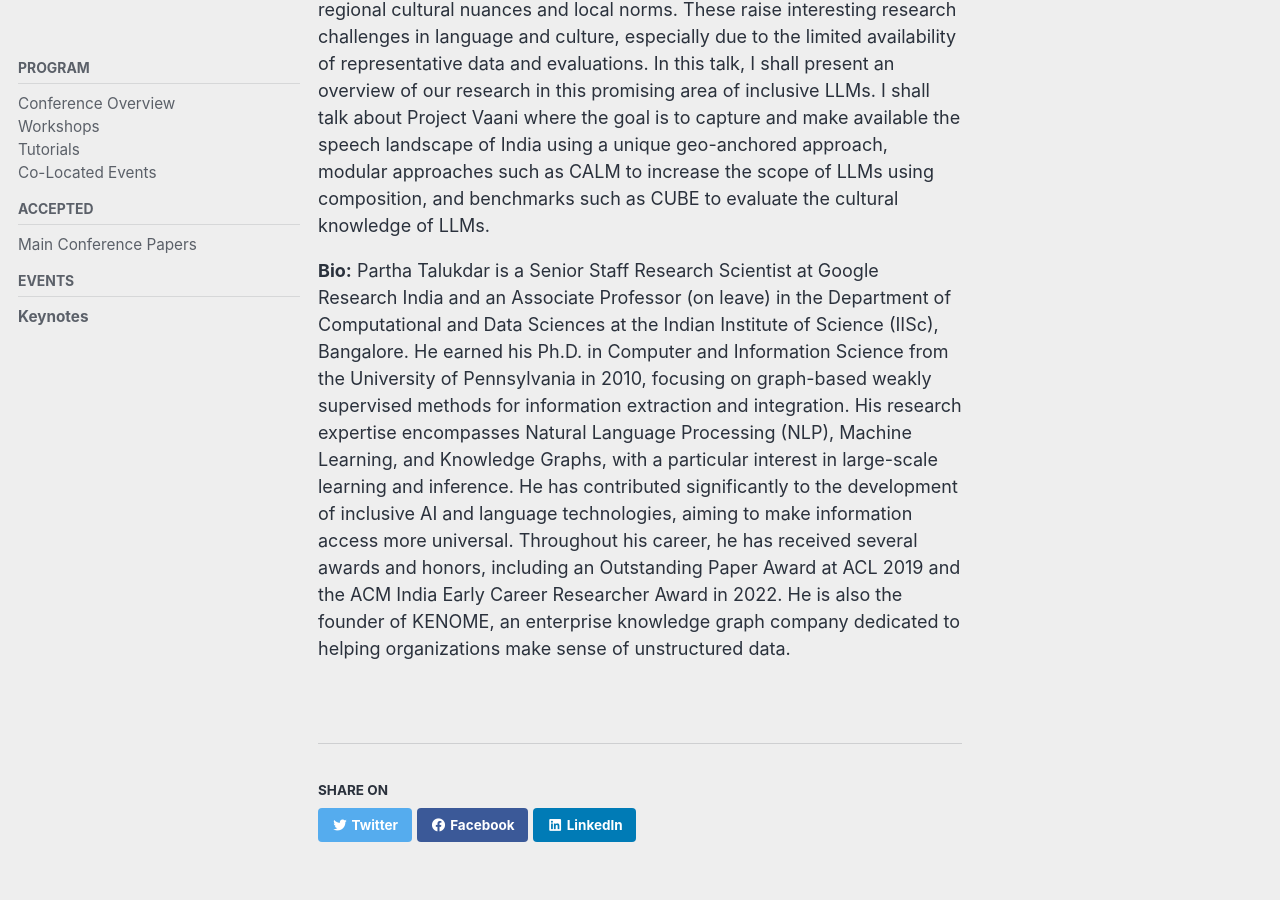
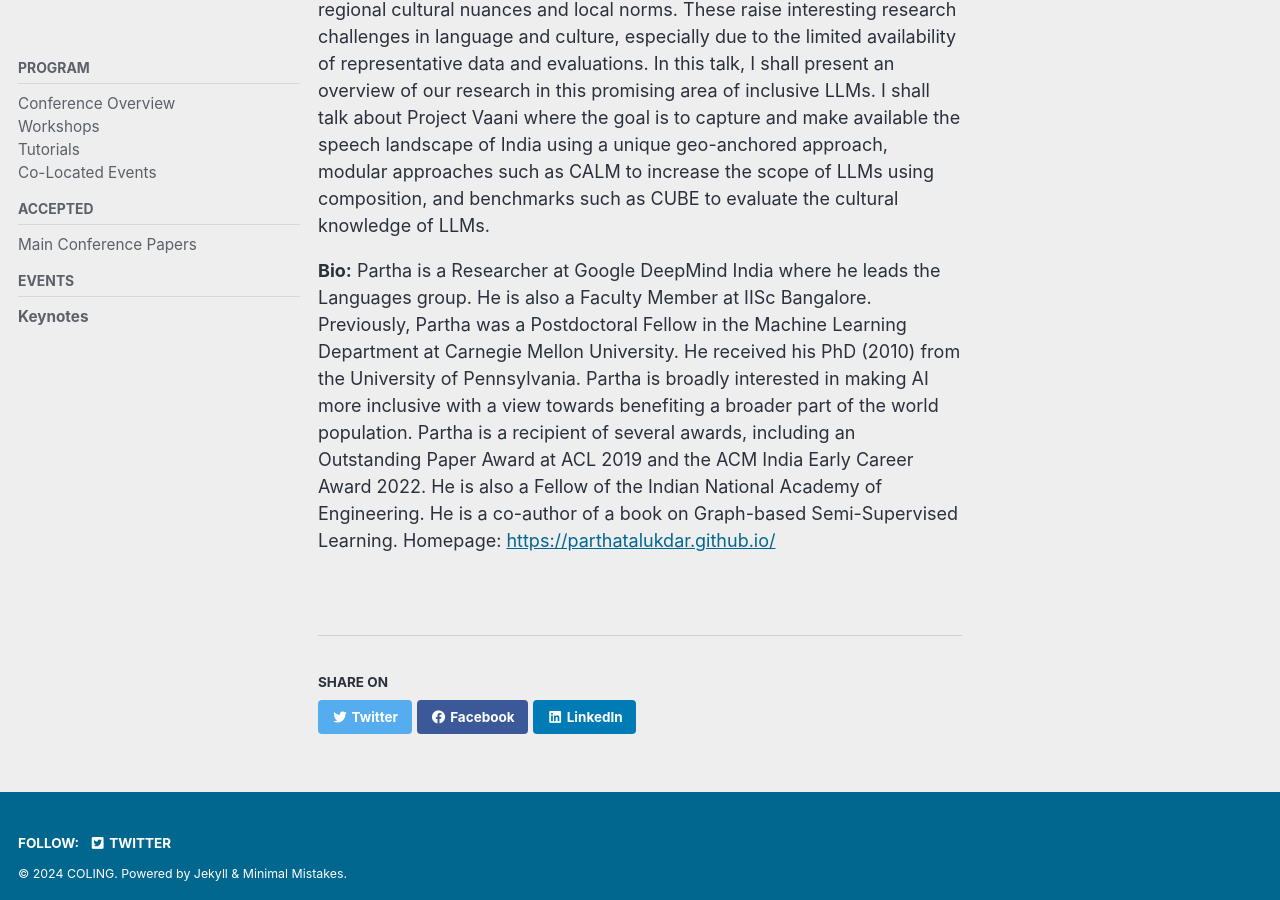
Before and after one commit to hasaniqbal777/coling-2025, a Jekyll site: the page built from _pages/program/keynotes.md, in a window 1280 px wide and 900 px high, scrolled down 3847 px. Built offline with Jekyll 4.4.1, drawn with Linux system fonts in a browser that asks for light colours; cached includes are drawn as plain includes.

Commit message:
Updated Bio for Partha

```diff
--- a/_pages/program/keynotes.md
+++ b/_pages/program/keynotes.md
@@ -45,4 +45,4 @@ Katrin Erk is a Professor of Linguistics and Computer Science at the University
 
 **Abstract:** Large Language Models (LLMs) have seen tremendous progress over the last few years with increasing adoption across the globe. Even though there are more than 7000 languages in the world, LLMs are currently usable in only a handful of them. Moreover, as LLMs get used across geographies, there is a need for them to become adaptive to regional cultural nuances and local norms. These raise interesting research challenges in language and culture, especially due to the limited availability of representative data and evaluations. In this talk, I shall present an overview of our research in this promising area of inclusive LLMs. I shall talk about Project Vaani where the goal is to capture and make available the speech landscape of India using a unique geo-anchored approach, modular approaches such as CALM to increase the scope of LLMs using composition, and benchmarks such as CUBE to evaluate the cultural knowledge of LLMs.
 
-**Bio:** Partha Talukdar is a Senior Staff Research Scientist at Google Research India and an Associate Professor (on leave) in the Department of Computational and Data Sciences at the Indian Institute of Science (IISc), Bangalore. He earned his Ph.D. in Computer and Information Science from the University of Pennsylvania in 2010, focusing on graph-based weakly supervised methods for information extraction and integration. His research expertise encompasses Natural Language Processing (NLP), Machine Learning, and Knowledge Graphs, with a particular interest in large-scale learning and inference. He has contributed significantly to the development of inclusive AI and language technologies, aiming to make information access more universal. Throughout his career, he has received several awards and honors, including an Outstanding Paper Award at ACL 2019 and the ACM India Early Career Researcher Award in 2022. He is also the founder of KENOME, an enterprise knowledge graph company dedicated to helping organizations make sense of unstructured data.
+**Bio:** Partha is a Researcher at Google DeepMind India where he leads the Languages group. He is also a Faculty Member at IISc Bangalore. Previously, Partha was a Postdoctoral Fellow in the Machine Learning Department at Carnegie Mellon University. He received his PhD (2010) from the University of Pennsylvania. Partha is broadly interested in making AI more inclusive with a view towards benefiting a broader part of the world population. Partha is a recipient of several awards, including an Outstanding Paper Award at ACL 2019 and the ACM India Early Career Award 2022. He is also a Fellow of the Indian National Academy of Engineering. He is a co-author of a book on Graph-based Semi-Supervised Learning. Homepage: [https://parthatalukdar.github.io/](https://parthatalukdar.github.io/)
```
